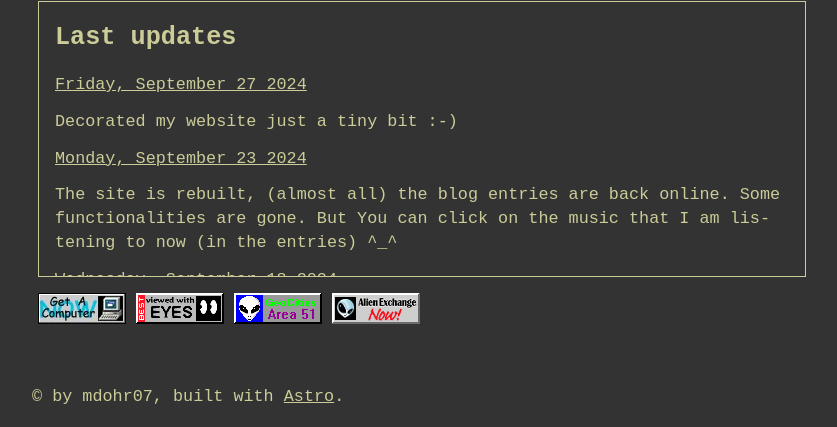
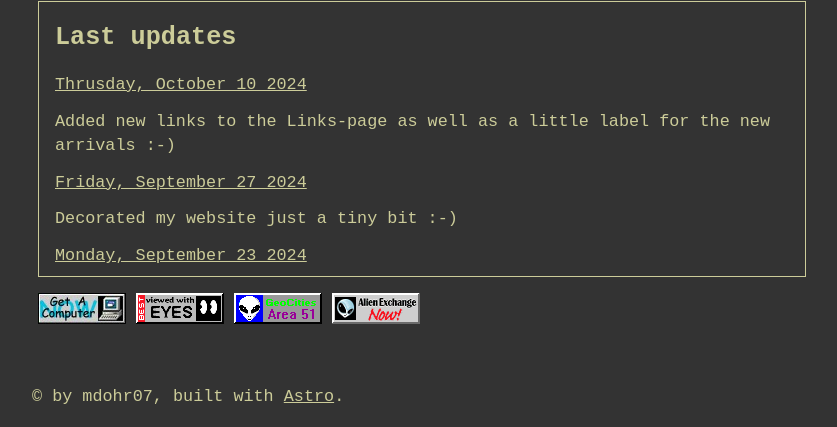
Before and after one commit to mdohr07/weblog, an Astro site: page / in a window 1280 px wide. Shown: the part 1009-1436 px from the top of the page, without its empty margins (218-1055 px from the left). Built offline with nearby package versions, Linux system fonts and the light colour scheme; Astro itself is replaced by a stand-in of ours.

Commit message:
🆙 Updates updated

```diff
--- a/src/content/updates/updates.md
+++ b/src/content/updates/updates.md
@@ -1,4 +1,7 @@
 ## Last updates
+
+<date>Thrusday, October 10 2024</date>
+<p>Added new links to the Links-page as well as a little label for the new arrivals :-)</p>
 
 <date>Friday, September 27 2024</date>
 <p> Decorated my website just a tiny bit :-) </p>
```
